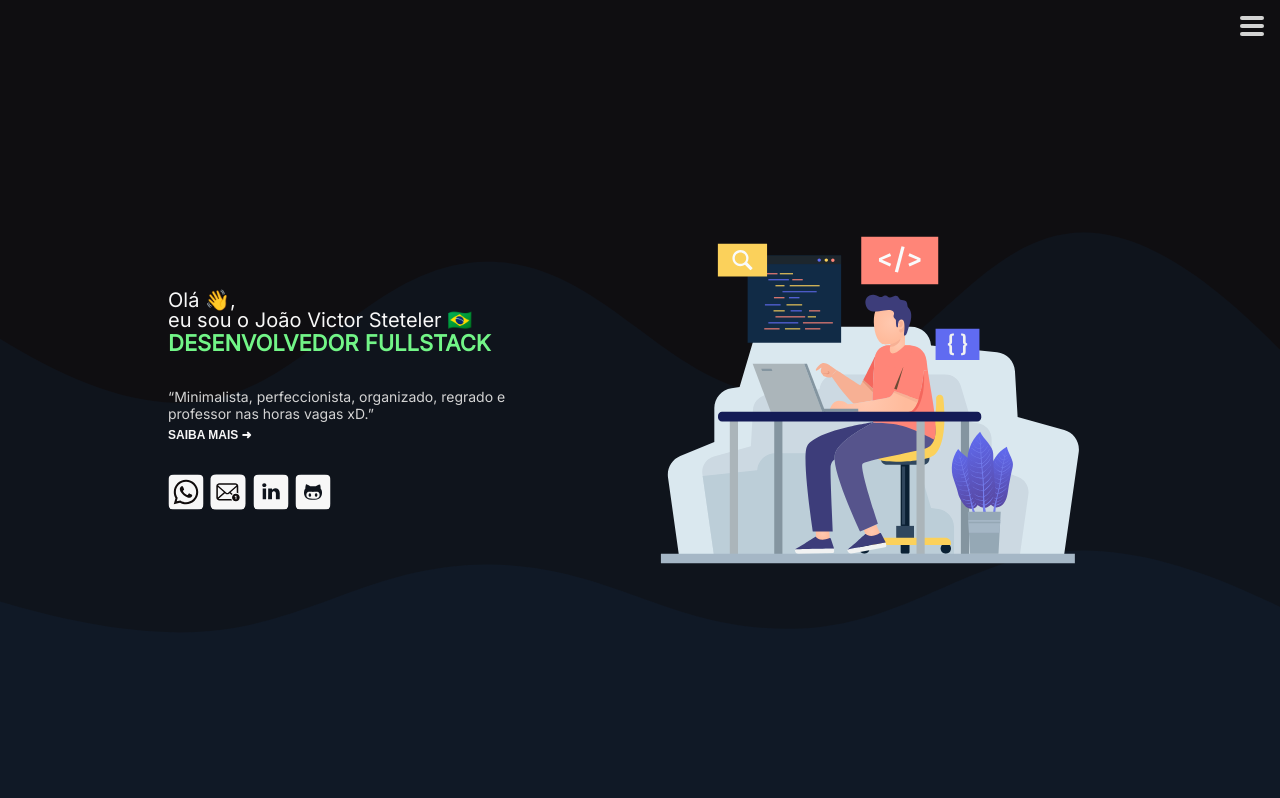
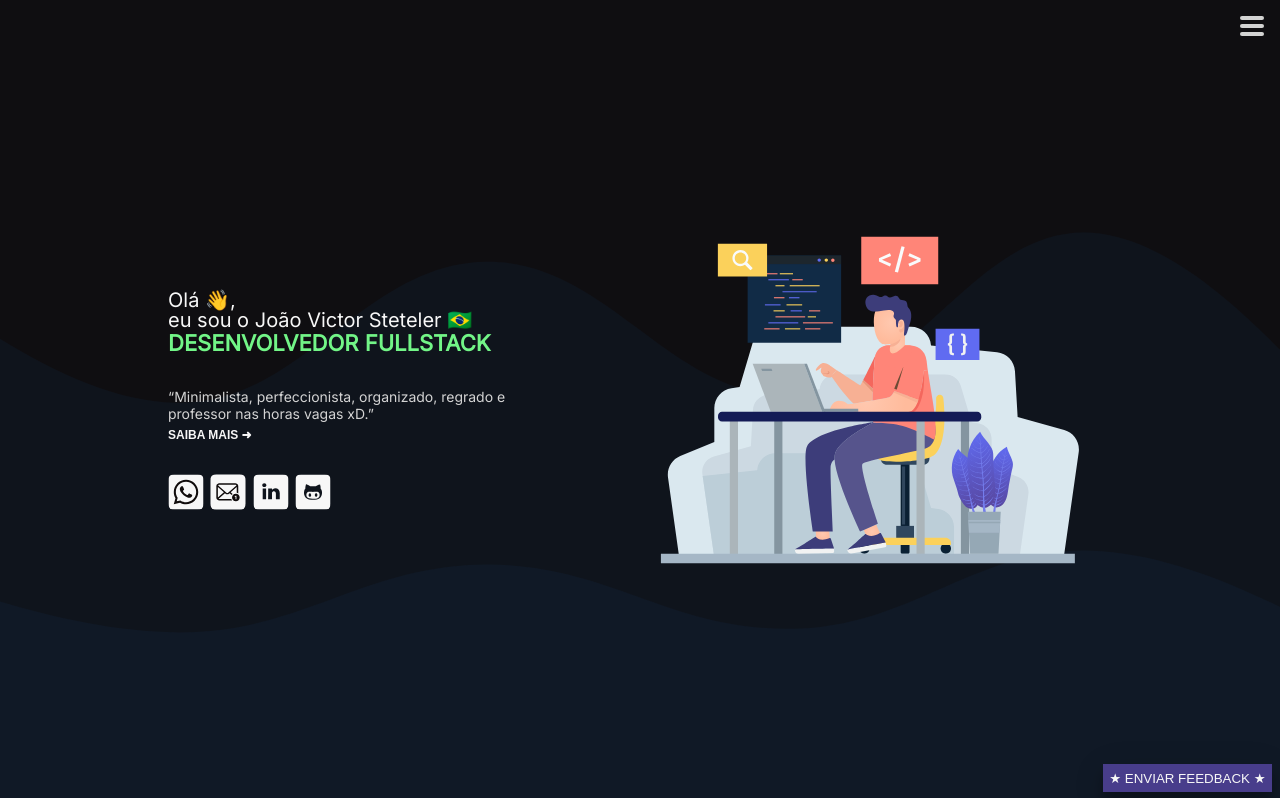
Before and after one commit to steteler/steteler-portfolio, a Next.js app: page / in a window 1280 px wide. Shown: the top 798 px of the page. Built offline with nearby package versions, Linux system fonts and the light colour scheme.

Commit message:
feat(components/styles/feedback): adicionado componente e estilização do feedback

```diff
--- /dev/null
+++ b/components/Feedback.jsx
@@ -0,0 +1,69 @@
+import { useState } from 'react';
+import emailjs from '@emailjs/browser';
+import styles from '@styles/Feedback.module.css';
+
+export default function Feedback() {
+  const [isOpen, setOpen] = useState(false);
+  const [message, setMessage] = useState('');
+
+  function handleSubmit(event) {
+    event.preventDefault();
+
+    const templateParams = {
+      from_name: 'FEEDBACK [STETELER PORTFOLIO]',
+      email: 'joaovictorkikuti@gmail.com',
+      message,
+    };
+
+    try {
+      emailjs.send('service_vqr73wo', 'template_uixvwr4', templateParams, 'WKZXiJiq5X6l6QgXs');
+      setMessage('');
+      setOpen('');
+      window.alert('obrigado pelo feedback ;)');
+    } catch (error) {
+      console.log(error);
+    }
+  }
+
+  return (
+    <div className={styles.feedback}>
+      <button
+        type="button"
+        onClick={() => setOpen((prevOpen) => !prevOpen)}
+        className={`${styles.feedback__btn} ${isOpen && styles.open}`}
+      >
+        {isOpen ? 'X' : '★ ENVIAR FEEDBACK ★'}
+
+      </button>
+
+      {
+        isOpen && (
+        <form
+          onSubmit={handleSubmit}
+          className={styles.feedback__form}
+        >
+          <label htmlFor="feedback-txt">
+            Como eu posso melhorar? ❤️
+            <br />
+            <textarea
+              rows={4}
+              id="feedback-txt"
+              className={styles.feedback__form__txt}
+              value={message}
+              onChange={(event) => setMessage(event.target.value)}
+            />
+          </label>
+
+          <button
+            type="submit"
+            className={styles.feedback__form__btn}
+          >
+            ENVIAR
+
+          </button>
+        </form>
+        )
+      }
+    </div>
+  );
+}
--- a/pages/index.jsx
+++ b/pages/index.jsx
@@ -1,9 +1,10 @@
 import Head from 'next/head';
+import Feedback from '@components/Feedback.jsx';
 import Navbar from '@components/Navbar.jsx';
 import Divider from '@components/Divider.jsx';
 import About from '@components/Section/About.jsx';
 import Project from '@components/Section/Project.jsx';
-import Skill from '@components/Section/Skill/Skill.jsx';
+import Skill from '@components/Section/Skill/index.jsx';
 import Experience from '@components/Section/Experience.jsx';
 import Footer from '@components/Section/Footer.jsx';
 import Home from '@components/Section/Home.jsx';
@@ -14,9 +15,8 @@ export default function Index() {
       <Head>
         <title>Portfólio Steteler</title>
       </Head>
-      <header>
-        <Navbar />
-      </header>
+      <Navbar />
+      <Feedback />
       <main>
         <div className="section-container home-section">
           <Home />
--- /dev/null
+++ b/styles/Feedback.module.css
@@ -0,0 +1,55 @@
+.feedback {
+  text-align: left;
+  position: fixed;
+  margin: 0 8px 8px;
+  right: 0;
+  bottom: 0;
+  box-shadow: 0 7px 34px 0 rgba(0 0 0 / 12%), 0 18px 28px 0 rgba(0 0 0 / 14%), 0 9px 11px 0 rgba(0 0 0 / 20%);
+}
+
+.feedback:has(.feedback__btn.open) {
+  left: 0;
+}
+
+.feedback__btn {
+  z-index: 1;
+  padding: 0.4rem;
+  background-color: var(--color-purple);
+  border: 0;
+  color: var(--color-white)
+}
+
+.feedback__btn.open {
+  position: absolute;
+  right: 0;
+  padding: 0.6rem;
+}
+
+.feedback__form {
+  position: relative;
+  display: flex;
+  justify-content: center;
+  flex-direction: column;
+  background-color: var(--color-white);
+  padding: 4rem 2rem;
+  gap: 2rem;
+}
+
+.feedback__form__txt {
+  resize: none;
+  width: 100%;
+}
+
+.feedback__form__btn {
+  color: var(--color-white);
+  border: 0;
+  padding: 0.8rem;
+  background-color: var(--color-purple);
+  width: 100%;
+}
+
+@media (768px <= width) {
+  .feedback:has(.feedback__btn.open) {
+    left: auto;
+  }
+}
```
